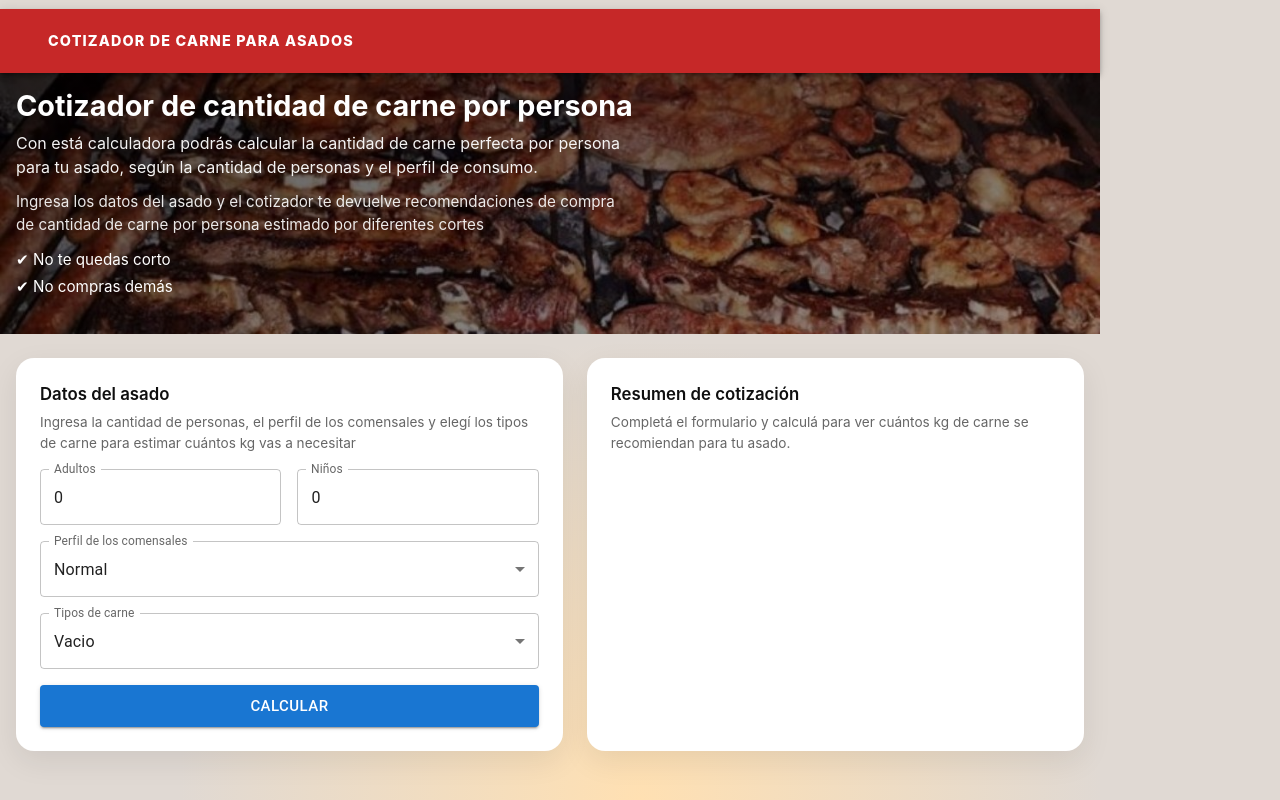
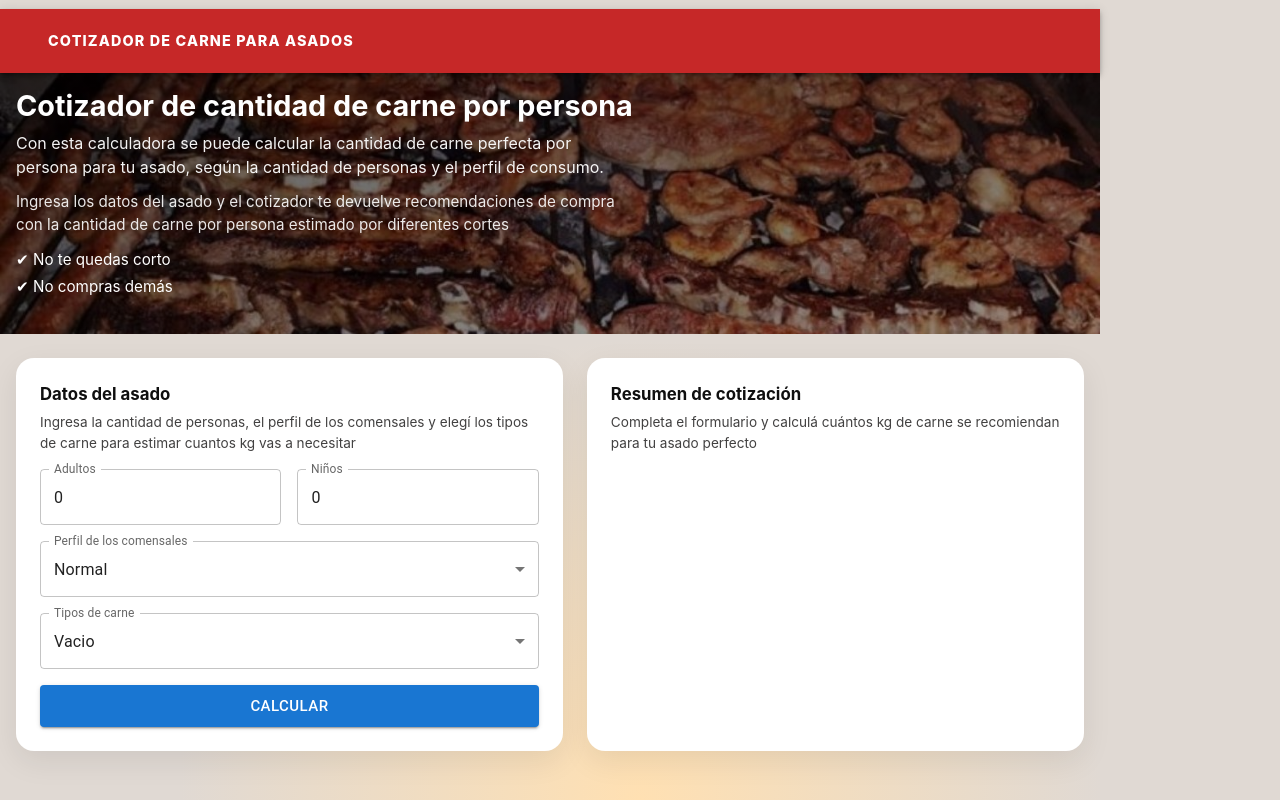
Before and after one commit to agusdinax/untref-cotizador, a React (Vite) app: page / in a window 1280 px wide. Built offline with nearby package versions, Linux system fonts and the light colour scheme; some icons are missing; the HTML template or start-up script is replaced by a standard one.

Commit message:
-ajustes

```diff
--- a/src/App.jsx
+++ b/src/App.jsx
@@ -73,9 +73,7 @@ const App = () => {
           />
         </Toolbar>
       </AppBar>
-
       <HeaderCotizador />
-
       <div className="app-container">
         <Container maxWidth="lg" disableGutters>
           <div className="layout-dos-columnas">
@@ -83,7 +81,7 @@ const App = () => {
               <h2 className="card-title">Datos del asado</h2>
               <p className="card-subtitle">
                 Ingresa la cantidad de personas, el perfil de los comensales y
-                elegí los tipos de carne para estimar cuántos kg vas a necesitar
+                elegí los tipos de carne para estimar cuantos kg vas a necesitar
               </p>
               <FormularioAsado
                 datos={datosEntrada}
--- a/src/components/HeaderCotizador.jsx
+++ b/src/components/HeaderCotizador.jsx
@@ -2,8 +2,8 @@ import "../styles/styles.css";
 
 const HeaderCotizador = ({
   titulo = "Cotizador de cantidad de carne por persona",
-  subtitulo = "Con está calculadora podrás calcular la cantidad de carne perfecta por persona para tu asado, según la cantidad de personas y el perfil de consumo.",
-  descripcion = "Ingresa los datos del asado y el cotizador te devuelve recomendaciones de compra de cantidad de carne por persona estimado por diferentes cortes"
+  subtitulo = "Con esta calculadora se puede calcular la cantidad de carne perfecta por persona para tu asado, según la cantidad de personas y el perfil de consumo.",
+  descripcion = "Ingresa los datos del asado y el cotizador te devuelve recomendaciones de compra con la cantidad de carne por persona estimado por diferentes cortes"
 }) => {
   return (
     <header className="header-cotizador">
--- a/src/components/ResumenCotizacion.jsx
+++ b/src/components/ResumenCotizacion.jsx
@@ -12,8 +12,8 @@ const ResumenCotizacion = ({ datos, resultado }) => {
       <div className="card">
         <h2 className="card-title">Resumen de cotización</h2>
         <p className="card-subtitle">
-          Completá el formulario y calculá para ver cuántos kg de carne
-          se recomiendan para tu asado.
+          Completa el formulario y calculá cuántos kg de carne
+          se recomiendan para tu asado perfecto
         </p>
       </div>
     );
@@ -32,7 +32,7 @@ const ResumenCotizacion = ({ datos, resultado }) => {
         <div className="resumen-header-main">
           <h2 className="card-title">Resumen de cotización</h2>
           <p className="card-subtitle">
-            Estimación de carne total y por tipo de corte.
+            Estimación de carne total y por tipo de corte
           </p>
         </div>
         <Chip
@@ -86,7 +86,7 @@ const ResumenCotizacion = ({ datos, resultado }) => {
 
       <p className="resumen-footnote">
         * Los valores son estimados y suponen un asado típico con
-        ensaladas y acompañamientos.
+        ensaladas y acompañamientos
       </p>
     </div>
   );
--- a/src/styles/styles.css
+++ b/src/styles/styles.css
@@ -68,13 +68,13 @@ body {
 .card-title {
   margin: 0 0 0.3rem;
   font-size: 1.05rem;
-  font-weight: 600;
+  font-weight: 700;
 }
 
 .card-subtitle {
   margin: 0 0 1rem;
   font-size: 0.85rem;
-  color: #666;
+  color: #424141;
 }
 
 .badge-perfil {
```
Also changed, not shown: 1 other file (tests, documents, lock files or other folders).
